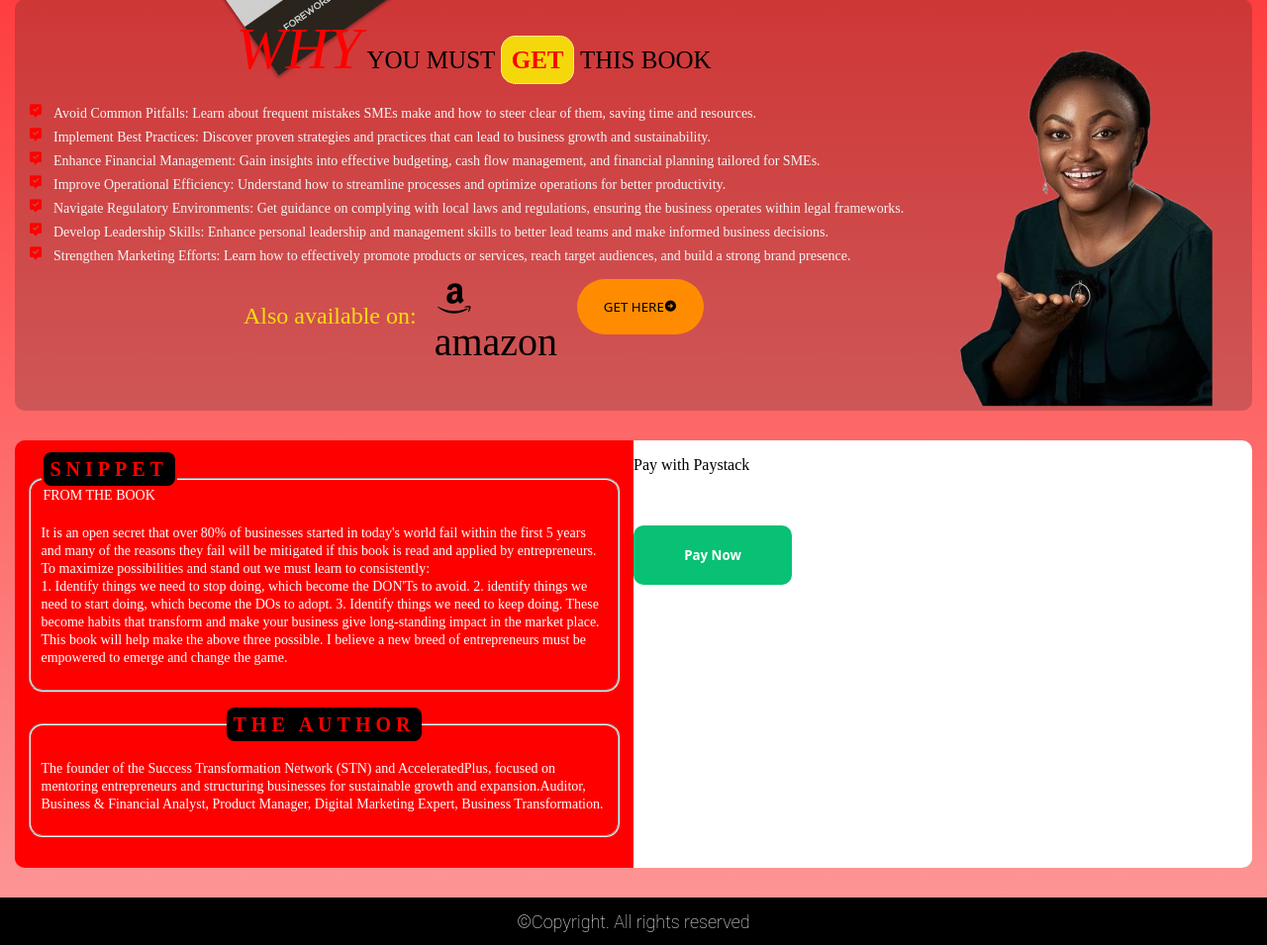
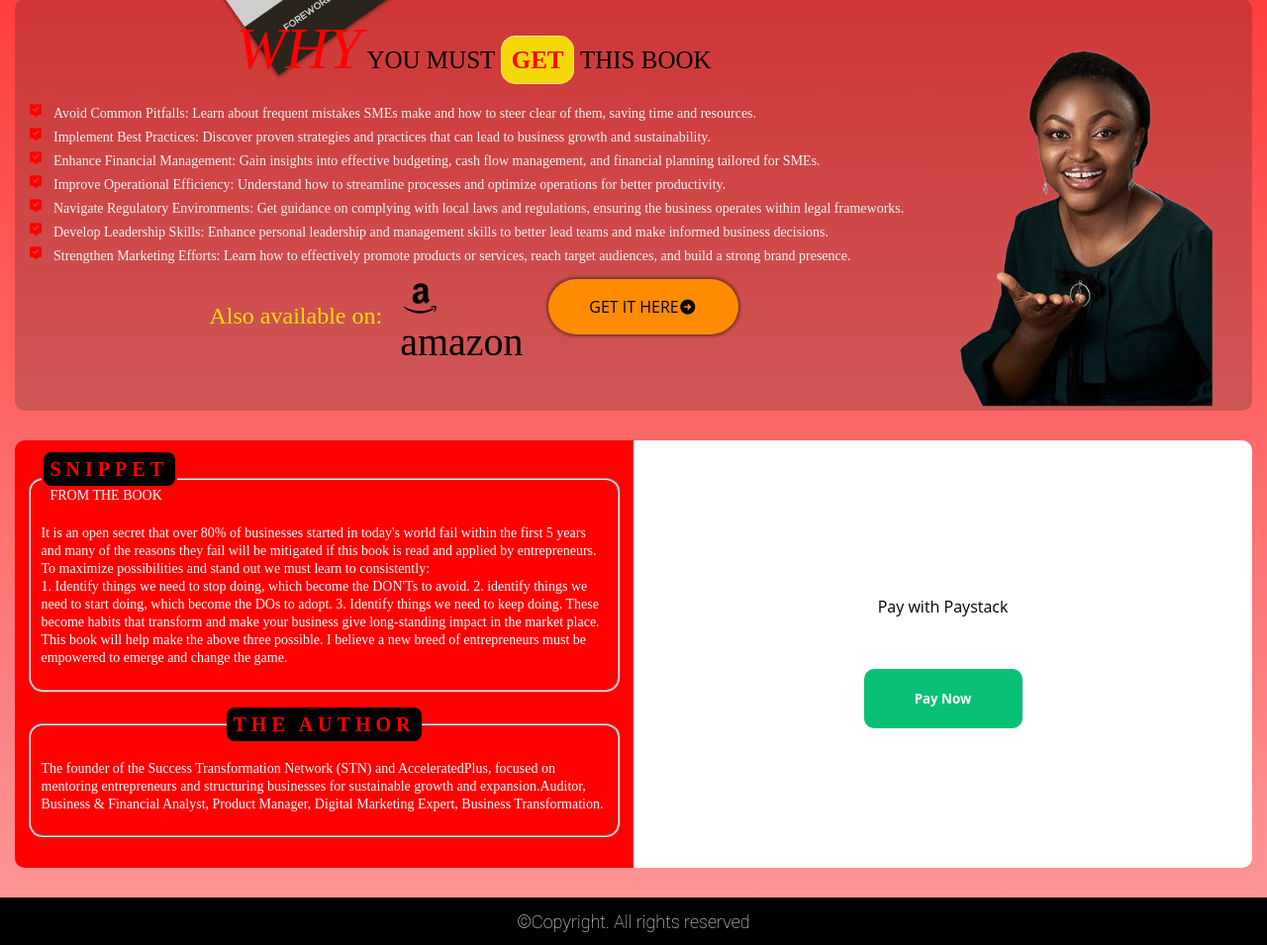
Before and after one commit to WisdomDaPhoenix/promostatic, a Flask app: page / in a window 1280 px wide. Shown: the part 653-1608 px from the top of the page at 99% size. Run offline with Flask 3, Linux system fonts and the light colour scheme.

Commit message:
new changes again

```diff
--- a/templates/index.html
+++ b/templates/index.html
@@ -131,15 +131,21 @@
         margin-left: 18px;
     }
     #whysection #floor button {
+        display: flex;
         cursor: pointer;
-        width: 8rem;
+        width: 12rem;
         height: 3.5rem;
-        font-family: 'Noto Sans';
+        font-family: 'Open Sans';
+        font-size: 16px;
         background-color: darkorange;
         border-radius: 50px;
         color: black;
         border: none;
-        margin-left: 20px;
+        padding: 12px;
+        justify-content: center;
+        align-items: center;
+        margin-left: 25px;
+        box-shadow: 0 0 3px 2px rgba(0,0,0,0.4);
     }
     #bookBox {
         display: block;
@@ -255,6 +261,10 @@
        margin-right: 10px;
    }
 
+    #bx-arrow {
+        font-size: 18px;
+    }
+
     #secThree {
         position: relative;
         display: flex;
@@ -319,6 +329,10 @@
     }
     #right {
         box-sizing: border-box;
+        display: flex;
+        flex-direction: column;
+        justify-content: center;
+        align-items: center;
         width: 50%;
         max-width: 100%;
         height: auto;
@@ -359,7 +373,10 @@
             <li><i class='bx bxs-message-alt-check'></i>Develop Leadership Skills: Enhance personal leadership and management skills to better lead teams and make informed business decisions.</li>
             <li><i class='bx bxs-message-alt-check'></i>Strengthen Marketing Efforts: Learn how to effectively promote products or services, reach target audiences, and build a strong brand presence.</li>
         </ul>
-        <div id="floor"><p>Also available on: </p><i class='bx bxl-amazon' id="amazon"><br>amazon</i><button type="button" onclick="window.open('https://www.amazon.com.au/DONTs-SMEs-Basic-Guidelines-Scalability-ebook/dp/B0C733ZN9Y','_blank')">GET HERE<i class='bx bxs-right-arrow-circle'></i></button></div>
+        <div id="floor"><p>Also available on: </p><i class='bx bxl-amazon' id="amazon"><br>amazon</i>
+            <button type="button" onclick="window.open('https://www.amazon.com.au/DONTs-SMEs-Basic-Guidelines-Scalability-ebook/dp/B0C733ZN9Y','_blank')">GET IT HERE
+                <i class='bx bxs-right-arrow-circle' id="bx-arrow"></i>
+            </button></div>
 
     </div>
 
@@ -370,7 +387,7 @@
 <section id="secThree">
     <div id="left">
         <fieldset>
-            <legend><span class="snippet"> SNIPPET </span> <br> FROM THE BOOK</legend>
+            <legend><span class="snippet"> SNIPPET </span> <br>&nbsp; FROM THE BOOK</legend>
             <p>It is an open secret that over 80% of businesses started in today's world fail within the first 5 years and many of
             the reasons they fail will be mitigated if this book is read and applied by entrepreneurs. To maximize possibilities and stand out we must learn to consistently:<br>
             1. Identify things we need to stop doing, which become the DON'Ts to avoid.
@@ -390,7 +407,7 @@
         </fieldset>
     </div>
     <div id="right">
-        <p>Pay with Paystack</p><br><br>
+        <p style="font-family: 'Open Sans';">Pay with Paystack</p><br><br>
         <button
         onclick="window.open('https://paystack.com/pay/sme-dos-donts','_blank')"
         style="width: 10rem; height: 60px; background-color: #08c175; color: white; border: none; border-radius: 10px; cursor: pointer;">
```
